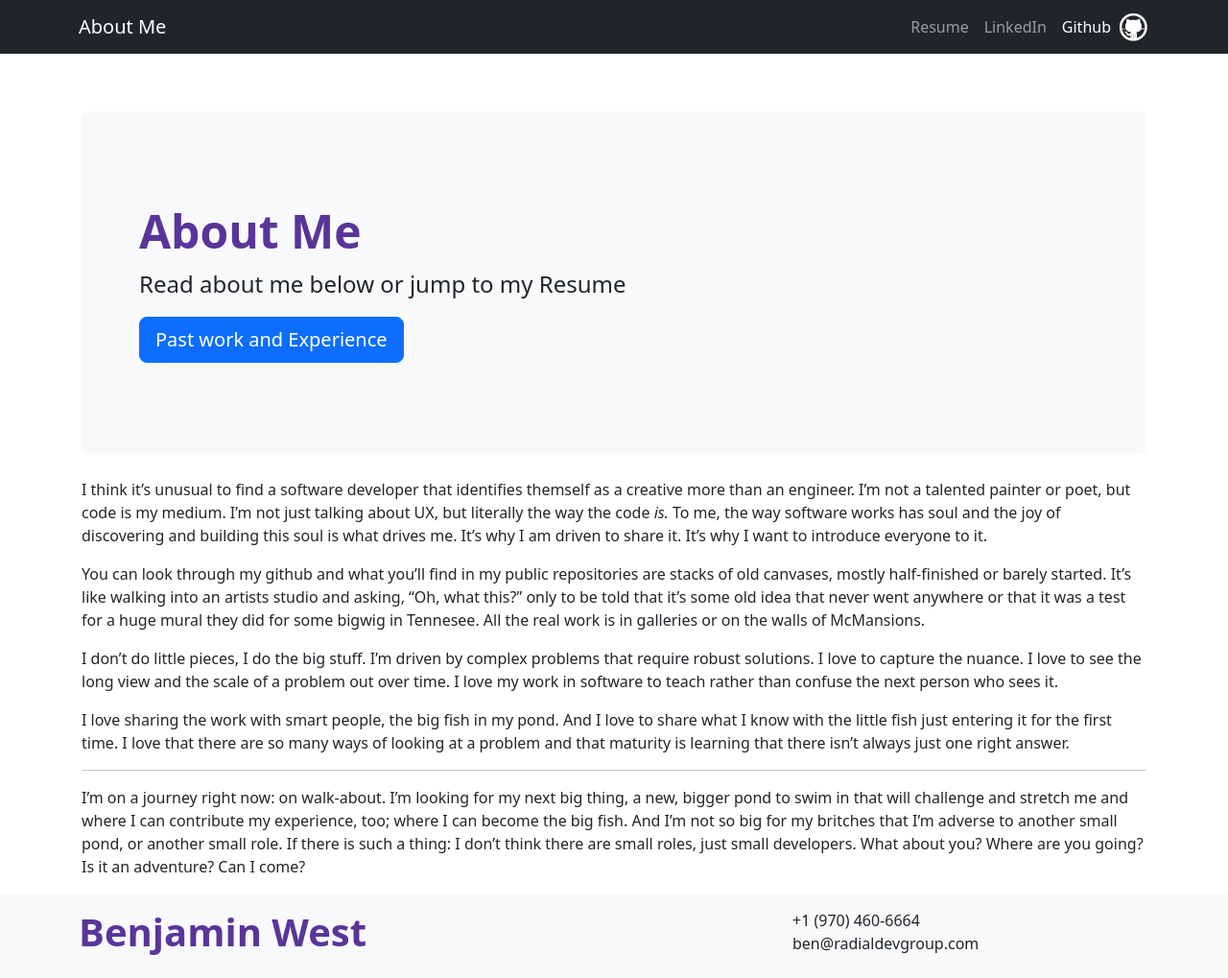
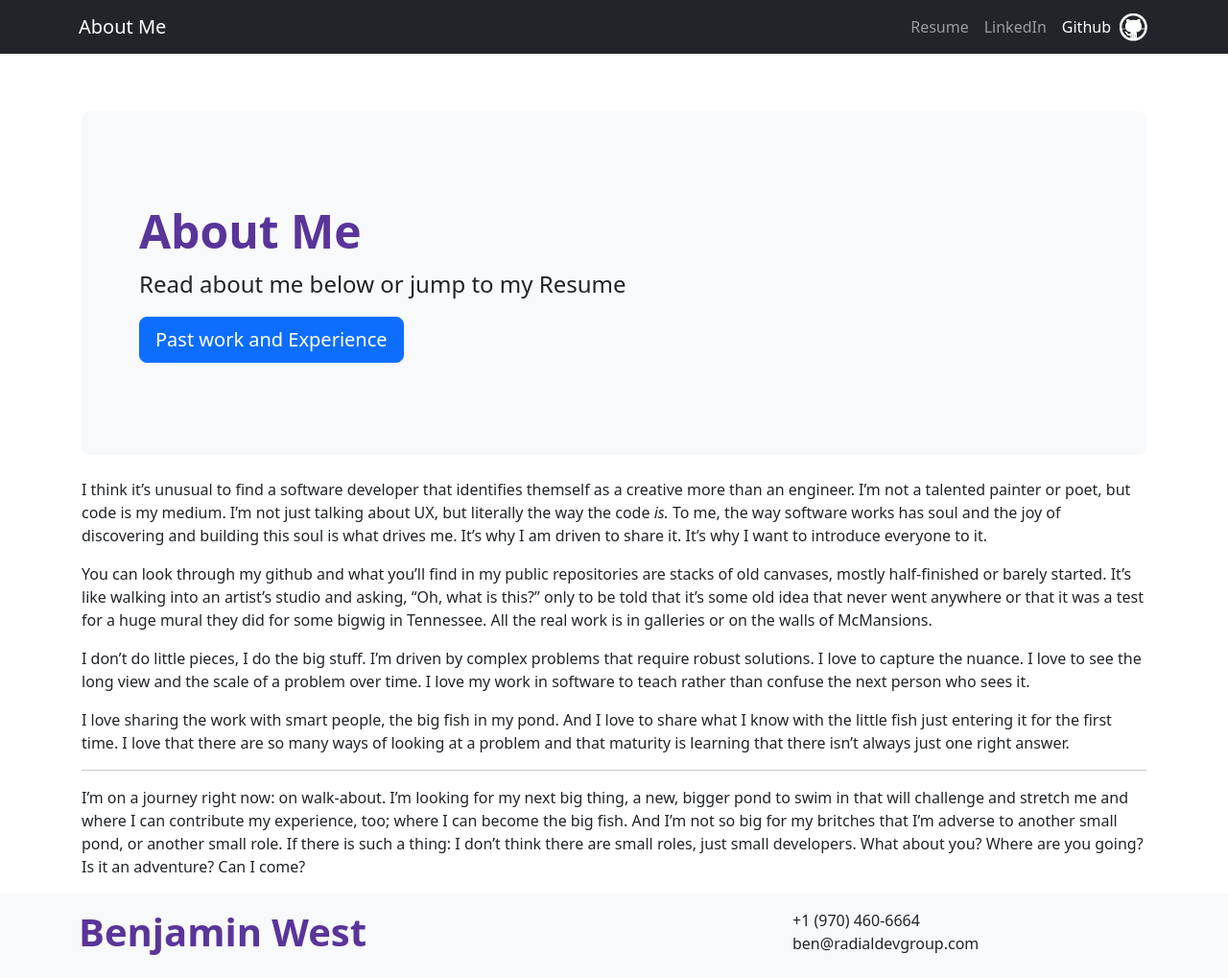
Before and after one commit to mrgenixus/mrgenixus.github.com, a Jekyll site: the page built from index.html, in a window 1280 px wide. Shown: the whole page at 96% size. Built offline with Jekyll 4.4.1, drawn with Linux system fonts in a browser that asks for light colours.

Commit message:
typo touch-up

```diff
--- a/_includes/about-me.md
+++ b/_includes/about-me.md
@@ -1,8 +1,8 @@
 I think it's unusual to find a software developer that identifies themself as a creative more than an engineer. I'm not a talented painter or poet, but code is my medium. I'm not just talking about UX, but literally the way the code *is.* To me, the way software works has soul and the joy of discovering and building this soul is what drives me. It's why I am driven to share it. It's why I want to introduce everyone to it.
 
-You can look through my github and what you'll find in my public repositories are stacks of old canvases, mostly half-finished or barely started. It's like walking into an artists studio and asking, "Oh, what this?" only to be told that it's some old idea that never went anywhere or that it was a test for a huge mural they did for some bigwig in Tennesee. All the real work is in galleries or on the walls of McMansions.
+You can look through my github and what you'll find in my public repositories are stacks of old canvases, mostly half-finished or barely started. It's like walking into an artist's studio and asking, "Oh, what is this?" only to be told that it's some old idea that never went anywhere or that it was a test for a huge mural they did for some bigwig in Tennessee. All the real work is in galleries or on the walls of McMansions.
 
-I don't do little pieces, I do the big stuff. I'm driven by complex problems that require robust solutions. I love to capture the nuance. I love to see the long view and the scale of a problem out over time. I love my work in software to teach rather than confuse the next person who sees it.
+I don't do little pieces, I do the big stuff. I'm driven by complex problems that require robust solutions. I love to capture the nuance. I love to see the long view and the scale of a problem over time. I love my work in software to teach rather than confuse the next person who sees it.
 
 I love sharing the work with smart people, the big fish in my pond. And I love to share what I know with the little fish just entering it for the first time. I love that there are so many ways of looking at a problem and that maturity is learning that there isn't always just one right answer.
 
```
